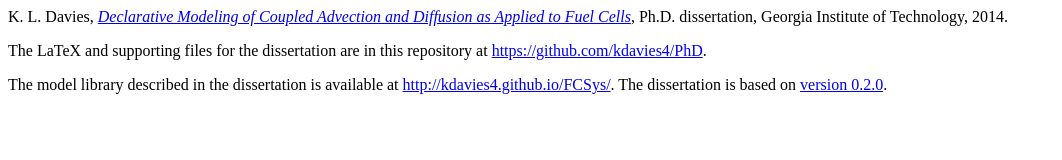
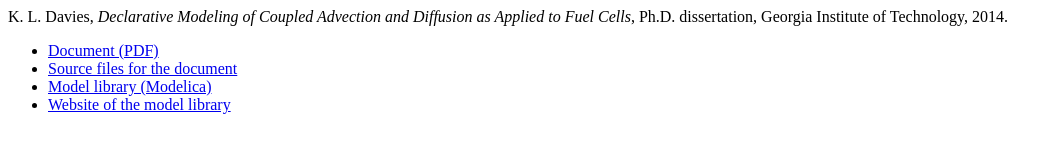
Before and after one commit to kdavies4/PhD, a plain HTML site: page index.html in a window 1280 px wide. Shown: the whole page, without its empty margins (0-1062 px from the left). Drawn offline with Linux system fonts and the light colour scheme.

Commit message:
Reorganized the links

```diff
--- a/index.html
+++ b/index.html
@@ -1,3 +1,7 @@
-<p>K. L. Davies, <a href="Davies%20-%20Declarative%20Modeling%20of%20Coupled%20Advection%20&amp;%20Diffusion%20as%20Applied%20to%20FCs.pdf"><em>Declarative Modeling of Coupled Advection and Diffusion as Applied to Fuel Cells</em></a>, Ph.D. dissertation, Georgia Institute of Technology, 2014.</p>
-<p>The LaTeX and supporting files for the dissertation are in this repository at <a href="https://github.com/kdavies4/PhD">https://github.com/kdavies4/PhD</a>.</p>
-<p>The model library described in the dissertation is available at <a href="http://kdavies4.github.io/FCSys/">http://kdavies4.github.io/FCSys/</a>. The dissertation is based on <a href="https://github.com/kdavies4/FCSys/archive/v0.2.0.zip">version 0.2.0</a>.</p>
+<p>K. L. Davies, <em>Declarative Modeling of Coupled Advection and Diffusion as Applied to Fuel Cells</em>, Ph.D. dissertation, Georgia Institute of Technology, 2014.</p>
+<ul>
+<li><a href="Davies%20-%20Declarative%20Modeling%20of%20Coupled%20Advection%20&amp;%20Diffusion%20as%20Applied%20to%20FCs.pdf">Document (PDF)</a></li>
+<li><a href="https://github.com/kdavies4/PhD">Source files for the document</a></li>
+<li><a href="https://github.com/kdavies4/FCSys/archive/v0.2.0.zip">Model library (Modelica)</a></li>
+<li><a href="http://kdavies4.github.io/FCSys/">Website of the model library</a></li>
+</ul>
```
Also changed, not shown: 1 other file.
